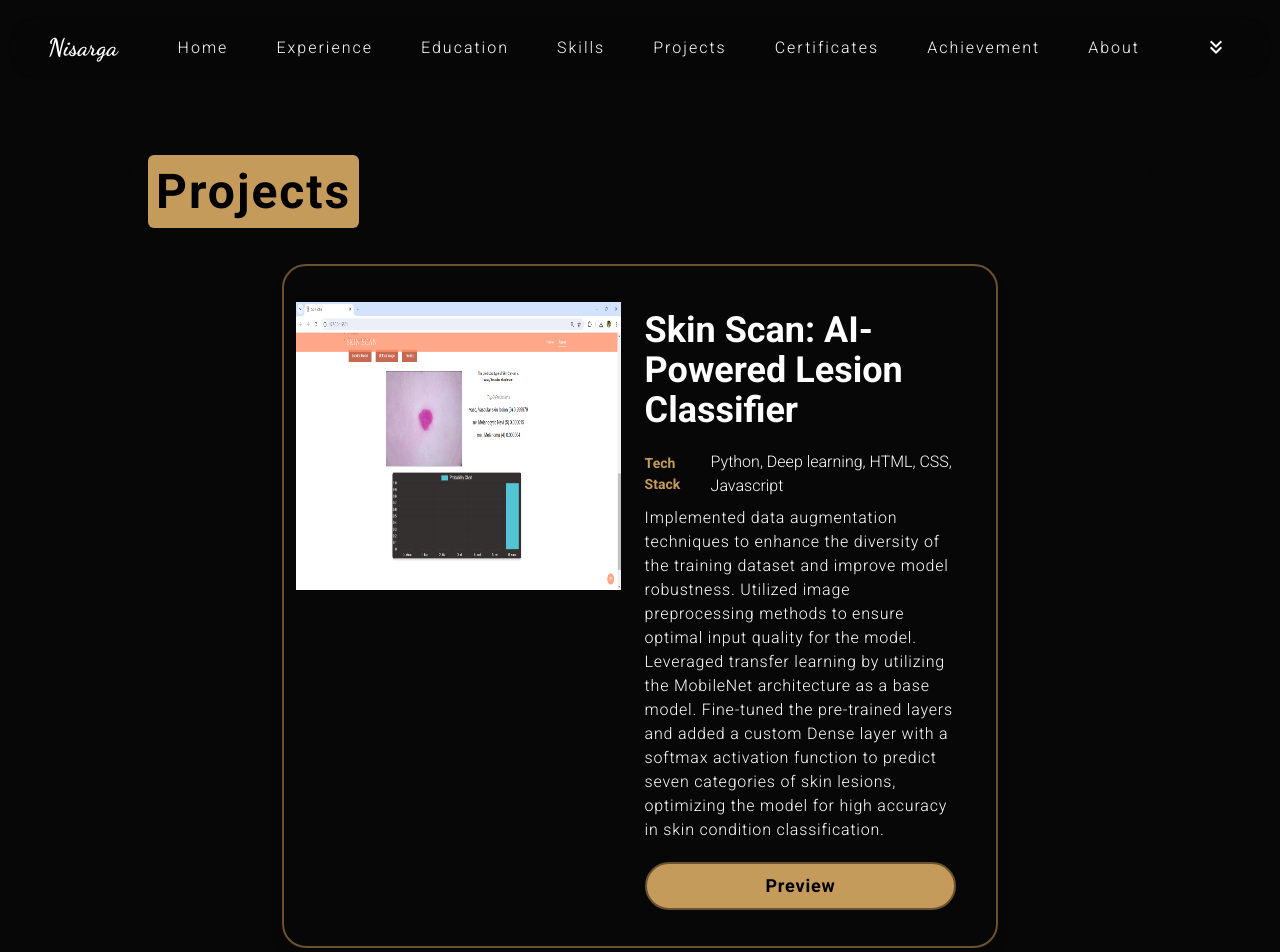
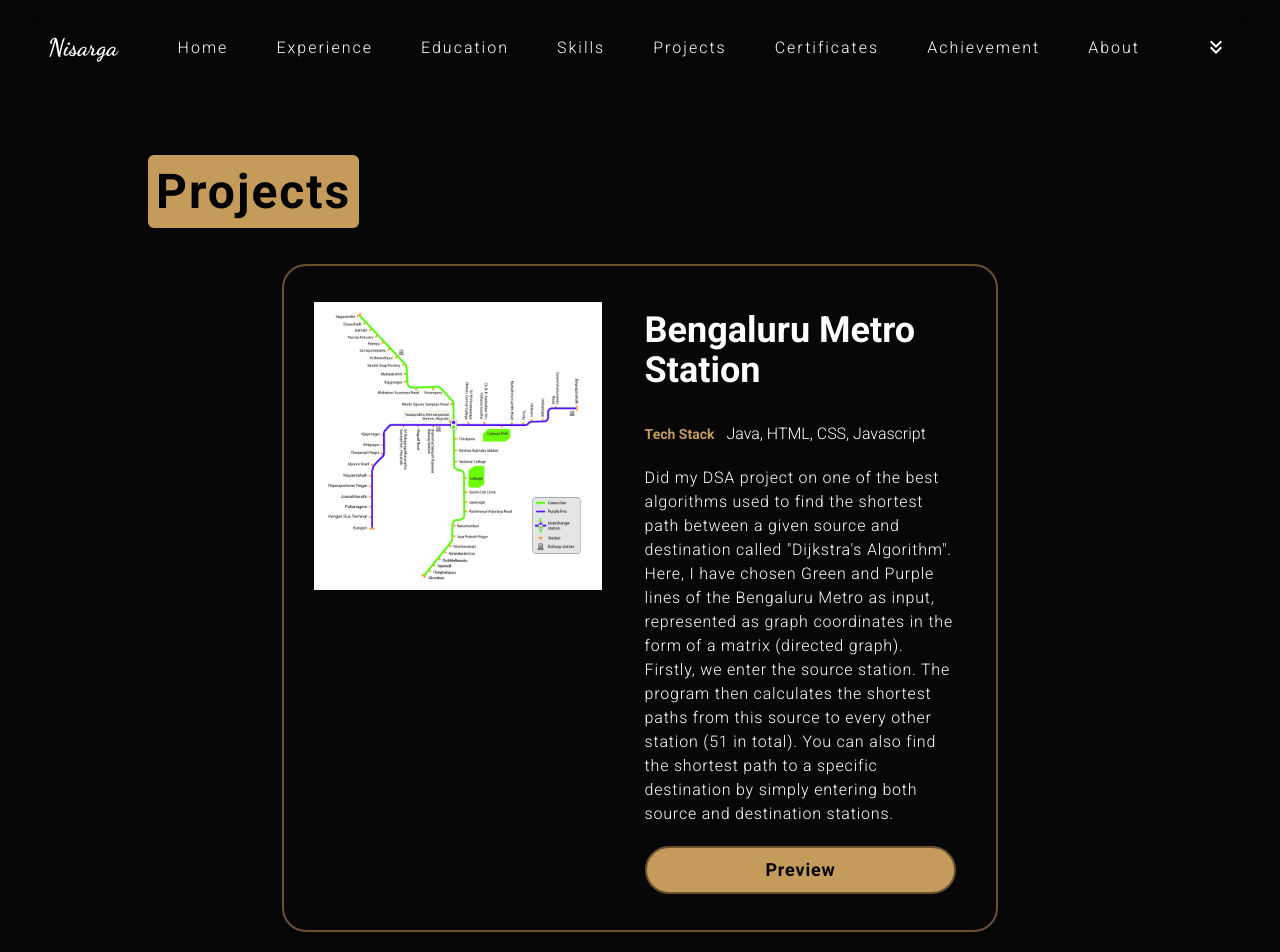
Before and after one commit to nisargaa20/Portfolio, a React (Vite) app: page /projects in a window 1280 px wide. Shown: the top 952 px of the page. Built offline with nearby package versions, Linux system fonts and the light colour scheme.

Commit message:
project added

```diff
--- a/package.json
+++ b/package.json
@@ -28,6 +28,6 @@
     "eslint-plugin-react-refresh": "^0.4.3",
     "postcss": "^8.4.40",
     "tailwindcss": "^3.4.7",
-    "vite": "^4.5.3"
+    "vite": "^4.5.5"
   }
 }
--- a/src/Components/Experience.jsx
+++ b/src/Components/Experience.jsx
@@ -23,8 +23,8 @@
                                 <h2>BitsGate</h2>
                             </div>
                             <div className="desc flex flex-col gap-2">
-                                <h3 className="font-semibold text-[#c59b5c]">Software Development Engineer</h3>
-                                <p>May 2024 - Aug 2024</p>
+                                <h3 className="font-semibold text-[#c59b5c]">Software Development Engineer | Internship</h3>
+                                <p>May 2024 - July 2024</p>
                                 <p>Collaborated closely with the development team to architect and implement advanced real-time data visualization tools,
                                 including interactive gauges and dynamic charts, ensuring optimal functionality and superior user experience.</p>
 
--- a/src/Components/Home.jsx
+++ b/src/Components/Home.jsx
@@ -49,7 +49,7 @@
                             </h2>
                         </div>
                         <div className='w-full flex flex-col sm:flex-row items-center justify-center sm:justify-start gap-4'>
-                            <a href="https://drive.google.com/file/d/1rNlNQ59TGkhBCnIe8BdxXolm9bX8YHiO/view?usp=drivesdk" target="_blank" rel="noopener noreferrer">
+                            <a href="https://drive.google.com/file/d/1GaqVY4sMiwp7nZoNFBvg0KGJi9XXBKqs/view?usp=drivesdk" target="_blank" rel="noopener noreferrer">
                                 <button className="w-auto h-10 px-4 py-2 sm:px-4 sm:py-3 flex justify-center items-center text-md border-2 border-[#6a522f] rounded-xl cursor-pointer font-bold transition duration-150 ease-in-out hover:-translate-y-2 text-black hover:text-white bg-[#c59b5c] hover:bg-transparent shadow-lg">
                                     <svg stroke="currentColor" fill="currentColor" strokeWidth="0" viewBox="0 0 24 24" className="mr-2 text-[16px]" height="1em" width="1em" xmlns="http://www.w3.org/2000/svg">
                                         <path d="M19.903 8.586a.997.997 0 0 0-.196-.293l-6-6a.997.997 0 0 0-.293-.196c-.03-.014-.062-.022-.094-.033a.991.991 0 0 0-.259-.051C13.04 2.011 13.021 2 13 2H6c-1.103 0-2 .897-2 2v16c0 1.103.897 2 2 2h12c1.103 0 2-.897 2-2V9c0-.021-.011-.04-.013-.062a.952.952 0 0 0-.051-.259c-.01-.032-.019-.063-.033-.093zM16.586 8H14V5.414L16.586 8zM6 20V4h6v5a1 1 0 0 0 1 1h5l.002 10H6z"></path>
--- a/src/Components/Projects.jsx
+++ b/src/Components/Projects.jsx
@@ -1,6 +1,6 @@
 import React from 'react';
 import SkillBox from './SkillBox';
-import { skin, html, css, react1, tailwind, project2, project3, nodeJs, mongooDb1, redux1 } from '../assets/images';
+import { skin, metro,html, css, react1, tailwind, project2, project3, nodeJs, mongooDb1, redux1 } from '../assets/images';
 import { Link } from 'react-router-dom';
 import Certificates from './Certificates';
 
@@ -16,6 +16,34 @@
                     </h1>
                 </div>
                 <div className='flex flex-col justify-center items-center'>
+                <div className="w-[95%] h-auto border-2 border-[#6a522f] my-3 flex flex-col md:flex-row justify-between items-start rounded-3xl sm:w-[80%] lg:w-[70%] lg:py-6 shadow-lg">
+                        <div className="w-full h-fit p-3 sm:px-10 md:p-3 flex justify-center items-center">
+                            <img src={ metro } alt='img' className="lg:h-[18rem] hover:cursor-pointer" />
+                        </div>
+                        <div className='w-full h-full px-3 lg:pr-10'>
+                            <div className="py-2 text-lg flex justify-start items-center">
+                                <h1 className='text-2xl font-bold lg:text-4xl lg:py-3 lg:font-bold'>Bengaluru Metro Station</h1>
+                            </div>
+                            <div className='w-auto h-10 flex gap-3 justify-start items-center py-6'>
+                                <h1 className='font-bold lg:text-[14px] text-[#c59b5c]'>Tech Stack</h1>
+                                <p>Java, HTML, CSS, Javascript</p>
+                            </div>
+                            <div className='py-2'>
+                                <p className="max-w-md text-[0.9rem] sm:text-base md:text-base lg:text-[16px] font-light text-left tracking-wider">
+                                Did my DSA project on one of the best algorithms used to find the shortest path between a given source and destination called "Dijkstra's Algorithm".
+
+Here, I have chosen Green and Purple lines of the Bengaluru Metro as input, represented as graph coordinates in the form of a matrix (directed graph).
+
+ Firstly, we enter the source station. The program then calculates the shortest paths from this source to every other station (51 in total). You can also find the shortest path to a specific destination by simply entering both source and destination stations.
+                                </p>
+                            </div>
+                            <div className="w-full h-auto py-3 flex flex-col gap-3">
+                                <div className="flex justify-center items-start w-full h-full border-2 border-[#6a522f] p-2 rounded-3xl font-bold tracking-wider transition duration-150 ease-in-out hover:-translate-y-1 cursor-pointer bg-[#c59b5c] hover:bg-transparent group">
+                                    <a href='https://nisargaa20.github.io/Metro-Station/' className="group-hover:text-white text-lg text-black" target="_blank" rel="noopener noreferrer">Preview</a>
+                                </div>
+                            </div>
+                        </div>
+                    </div>
                     {/* Project 1 */}
                     <div className="w-[95%] h-auto border-2 border-[#6a522f] my-3 flex flex-col md:flex-row justify-between items-start rounded-3xl sm:w-[80%] lg:w-[70%] lg:py-6 shadow-lg">
                         <div className="w-full h-fit p-3 sm:px-10 md:p-3 flex justify-center items-center">
--- a/src/assets/images/index.js
+++ b/src/assets/images/index.js
@@ -36,6 +36,7 @@
 import project3 from "./project3.png";
 import arrowR from './arrowR.png';
 import arrowL from './arrowL.png';
+import metro from "./metro.jpg";
 
 
 export {
@@ -55,6 +56,7 @@
     express1,
     mongooDb1,
     project3,
+    metro,
     java1,
     AIandML,
     Api,
```
Also changed, not shown: src/assets/images/metro.jpg (added), 1 other file (tests, documents, lock files or other folders).
